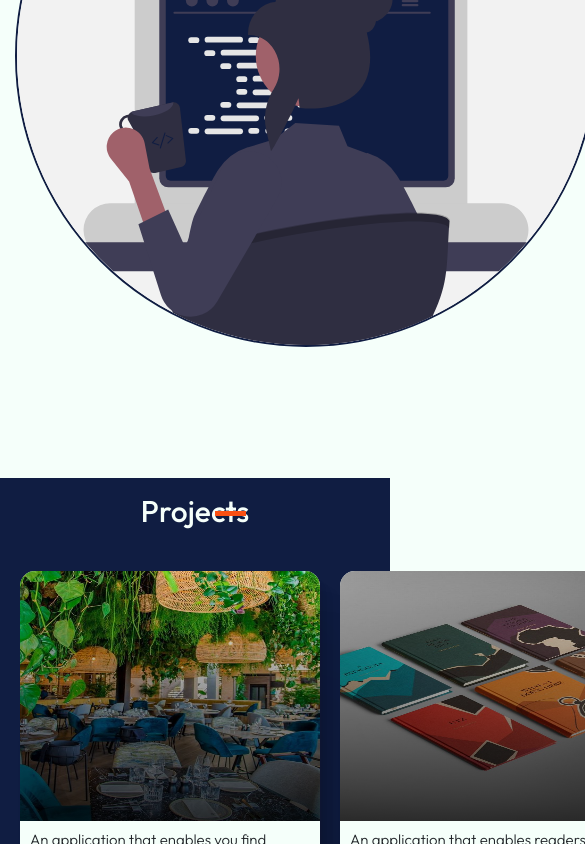
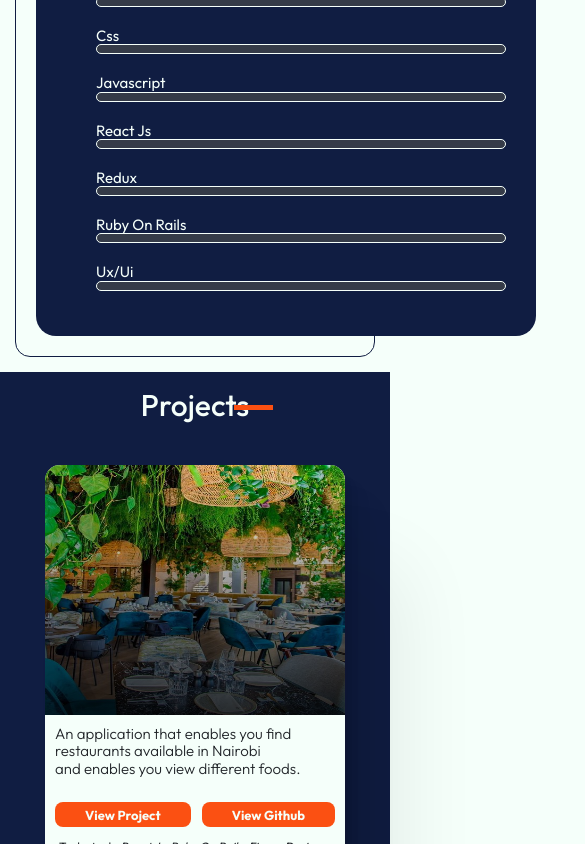
Before and after one commit to Murage-Ivy/my-portfolio, a React (Create React App) app: page / in a window 390 px wide. Shown: the part 1156-2000 px from the top of the page, 585 px wide, since content can reach past the window. Built offline with nearby package versions, Linux system fonts and the light colour scheme.

Commit message:
Add breakpoints for small screens

```diff
--- a/src/App.css
+++ b/src/App.css
@@ -21,12 +21,9 @@ body {
   height: 100vh;
   display: flex;
   flex-direction: column;
-  /* width: 100vw; */
 }
-.App {
-  /* display: grid;
-  grid-template-columns: 90% 20%; */
-}
+
 .main-container {
   display: block;
+  width: 100%;
 }
--- a/src/components/about/About.css
+++ b/src/components/about/About.css
@@ -173,3 +173,17 @@
     width: 60%;
   }
 }
+
+@media only screen and (max-width: 600px) {
+  #about {
+    display: block;
+    height: auto;
+  }
+  .image-1 {
+    display: none;
+  }
+  .about-me {
+    margin: 0 auto;
+    margin-top: 20px;
+  }
+}
--- a/src/components/contact/Contact.css
+++ b/src/components/contact/Contact.css
@@ -87,3 +87,15 @@
   padding: 10px;
   font-size: 16px;
 }
+
+@media only screen and (max-width: 600px) {
+  .form {
+    width: fit-content;
+  }
+
+  .form > img {
+    max-width: 200px;
+    top: 60%;
+    left: 0;
+  }
+}
--- a/src/components/header/Header.css
+++ b/src/components/header/Header.css
@@ -6,10 +6,16 @@ header {
   background-color: var(--primary-color);
   color: var(--secondary-color);
   align-items: center;
-justify-items: center;
+  justify-items: center;
   width: 100%;
   margin: 0 auto;
   height: 100vh;
   margin-bottom: 30px;
   height: 90vh;
 }
+
+@media only screen and (max-width: 600px) {
+  header {
+    display: block;
+  }
+}
--- a/src/components/image_section/ImageSection.css
+++ b/src/components/image_section/ImageSection.css
@@ -49,3 +49,10 @@
   text-decoration: none;
   color: var(--secondary-color);
 }
+
+@media only screen and (max-width: 600px) {
+  .image-section {
+    display: none;
+
+  }
+}
--- a/src/components/projects/Project.css
+++ b/src/components/projects/Project.css
@@ -90,7 +90,6 @@
   align-items: center;
   justify-content: space-between;
   padding: 10px;
-
   margin-top: -10px;
 }
 
@@ -116,3 +115,20 @@
 i {
   font-size: 12px;
 }
+@media only screen and (max-width: 600px) {
+  .projects {
+    grid-template-columns: repeat(1, 1fr);
+  }
+
+  #projects > h2::after {
+    content: "";
+    width: 10%;
+    position: absolute;
+    top: 50%;
+    left: 60%;
+    background-color: var(--tertiary-color);
+    height: 5px;
+  }
+
+
+}
```
